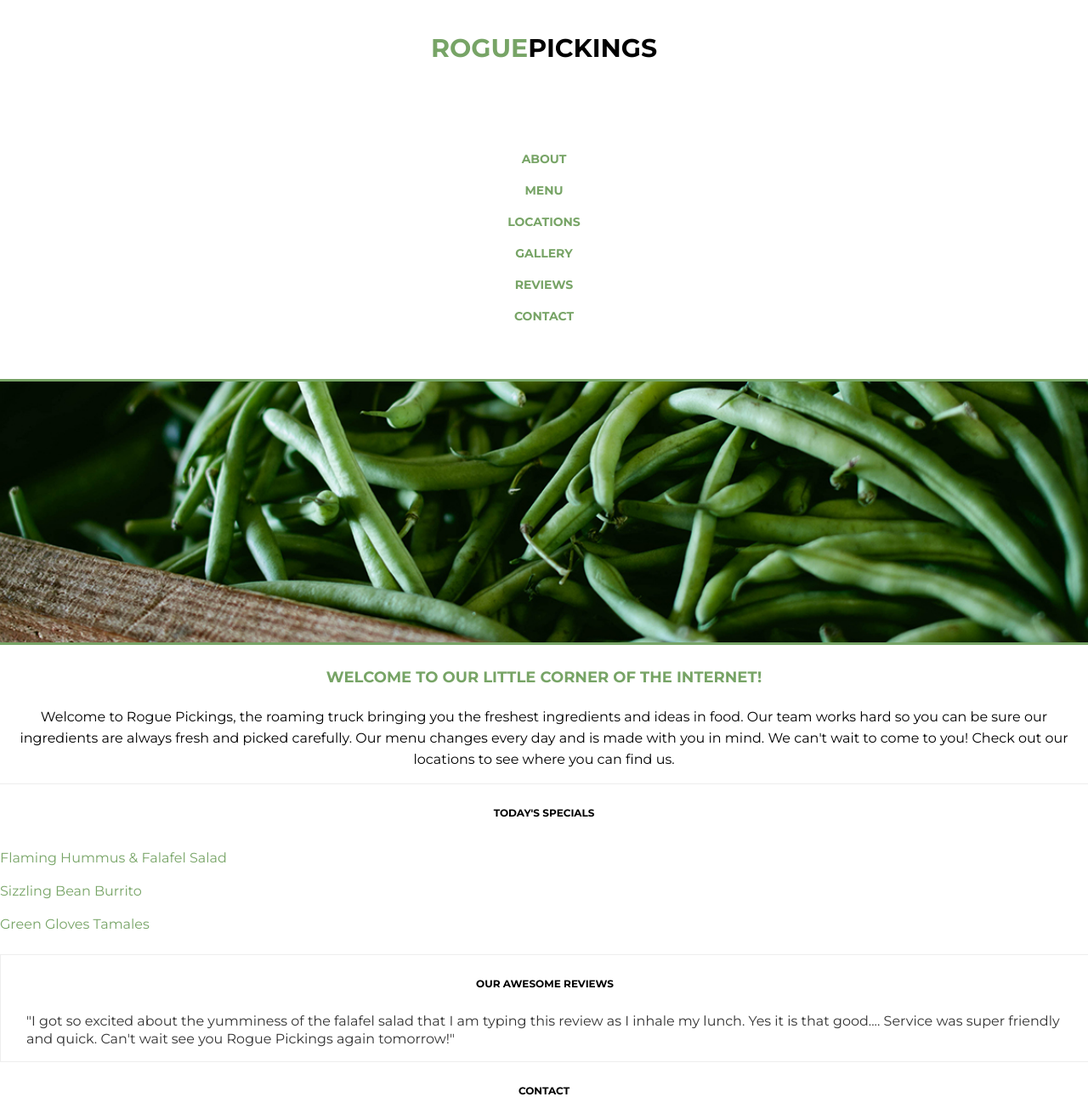
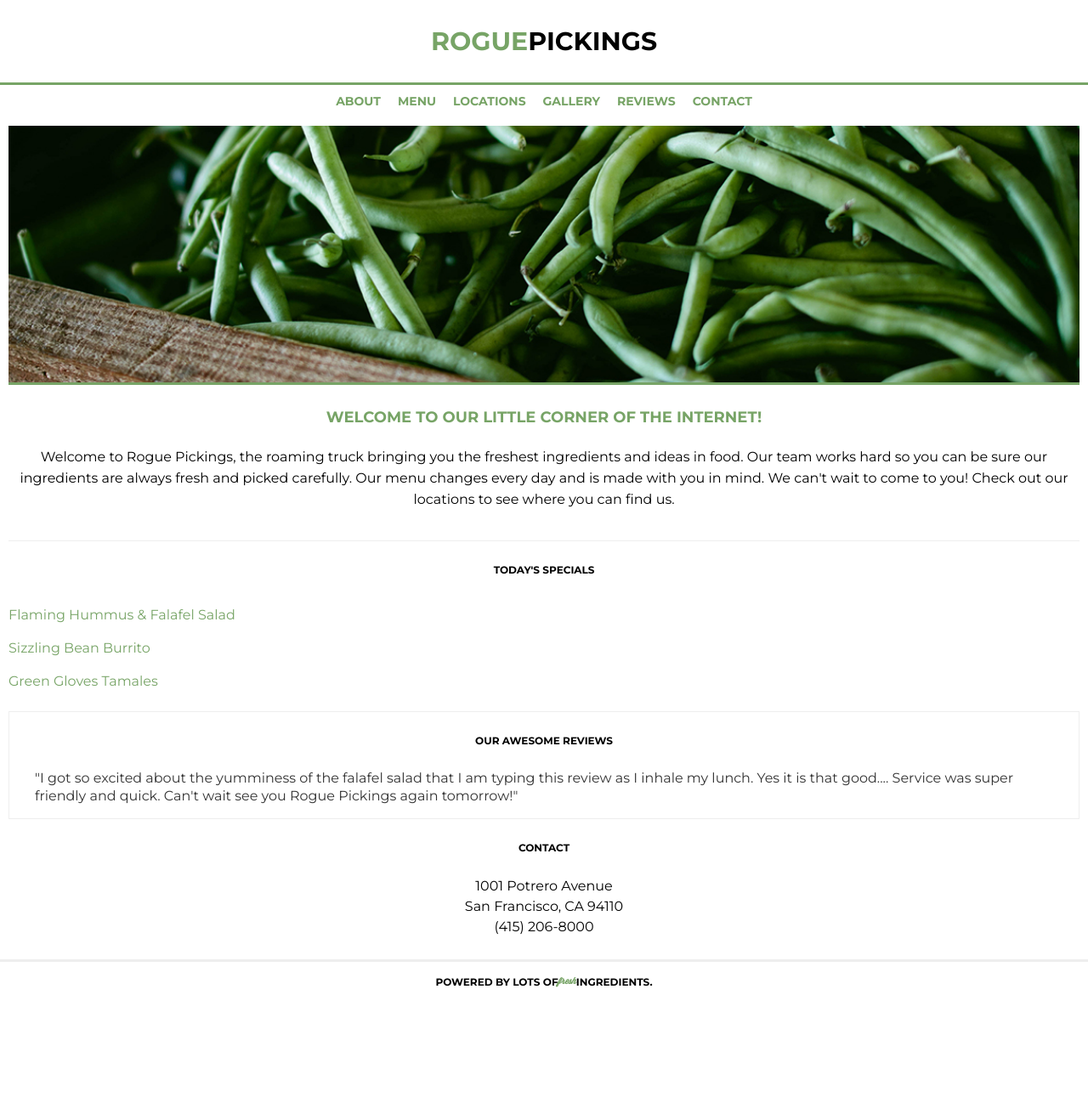
Before and after one commit to pontiferous/flexbox-rogue-pickings, a plain HTML site: page index.html in a window 1280 px wide. Shown: the top 1304 px of the page at 85% size. After the commit the page ends 1182 px from the top, so only its background shows below. Drawn offline with Linux system fonts and the light colour scheme.

Commit message:
Bottom-section work.

```diff
--- a/css/main.css
+++ b/css/main.css
@@ -56,22 +56,22 @@ p {
 
 /*The widths are in a percentage!*/
 header {
-	border-bottom: 3px solid #77a466;
 	margin: 0 auto;
 	display: flex;
 	flex-flow: column;
 }
 
 header h1 {
+	border-bottom: 3px solid #77a466;
 	margin: 0;
-	padding: 38px 0;
+	padding: 30px 0;
 }
 header h1 span {
 	color: #77a466;
 }
 
 header nav {
-	padding: 46px 0;
+	padding: 10px 0;
 	width: 100%;
 	display: flex;
 	justify-content: center;
@@ -104,6 +104,7 @@ nav ul li a{
 .top-section,
 .bottom-section {
 	margin: 0 auto;
+	padding: 10px;
 	clear: both;
 	display: flex;
 	justify-content: left;
@@ -111,8 +112,7 @@ nav ul li a{
 	flex-direction: column;
 }
 .main-image {
-
-	height: auto;
+		height: auto;
 }
 .main-image img {
 	width: 100%;
@@ -203,11 +203,18 @@ footer span {
 }
 
 @media all and (min-width:768px) {
-    /* Tablet styles here */
-
+  .bottom-section{
+		display: flex;
+		justify-content: center;
+		align-items: center;
+		flex-flow: row wrap;
+	}
 }
 
 @media all and (min-width:1200px) {
-    /* Desktop styles here */
+	header nav ul {
+		display: flex;
+		justify-content: space-between;
+}
 
 }
```
